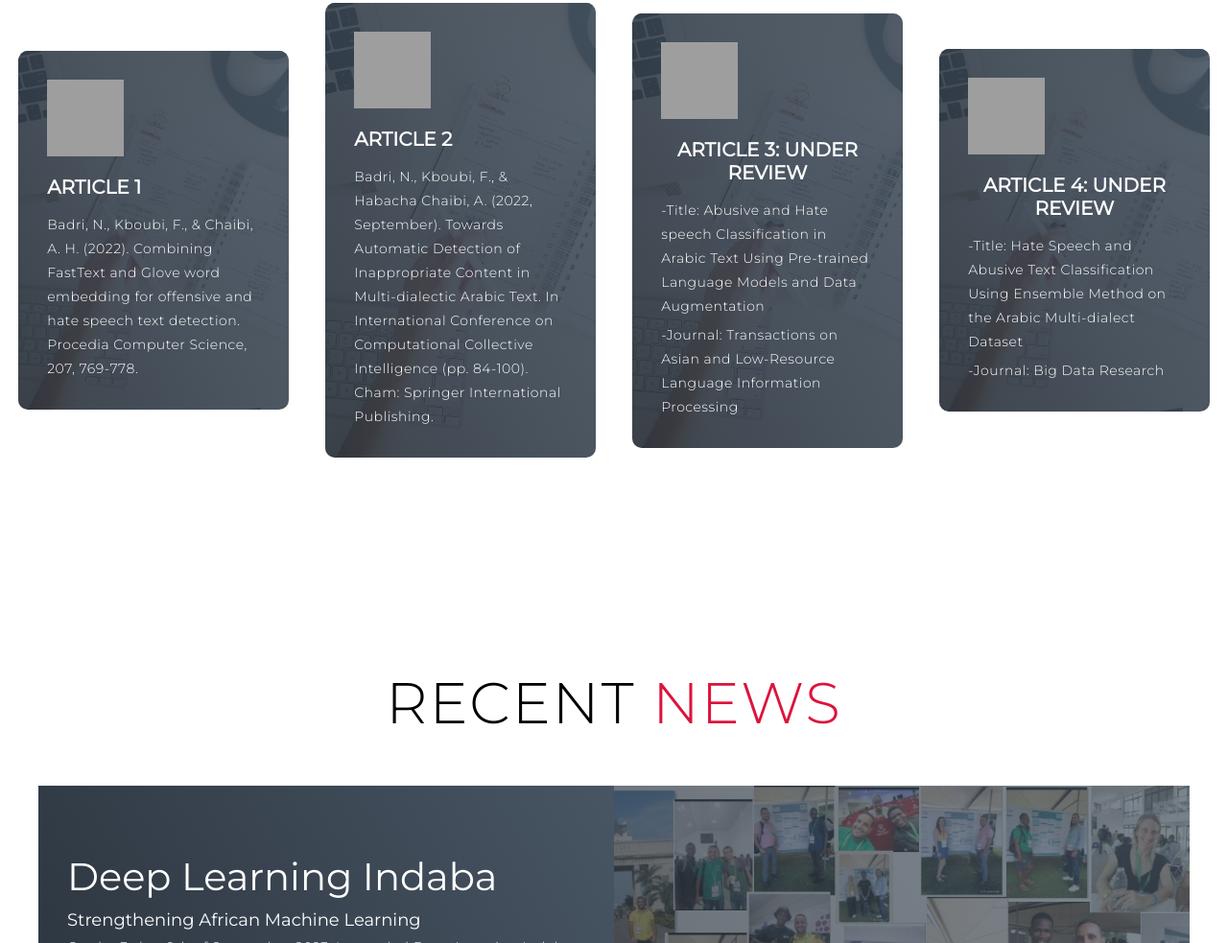
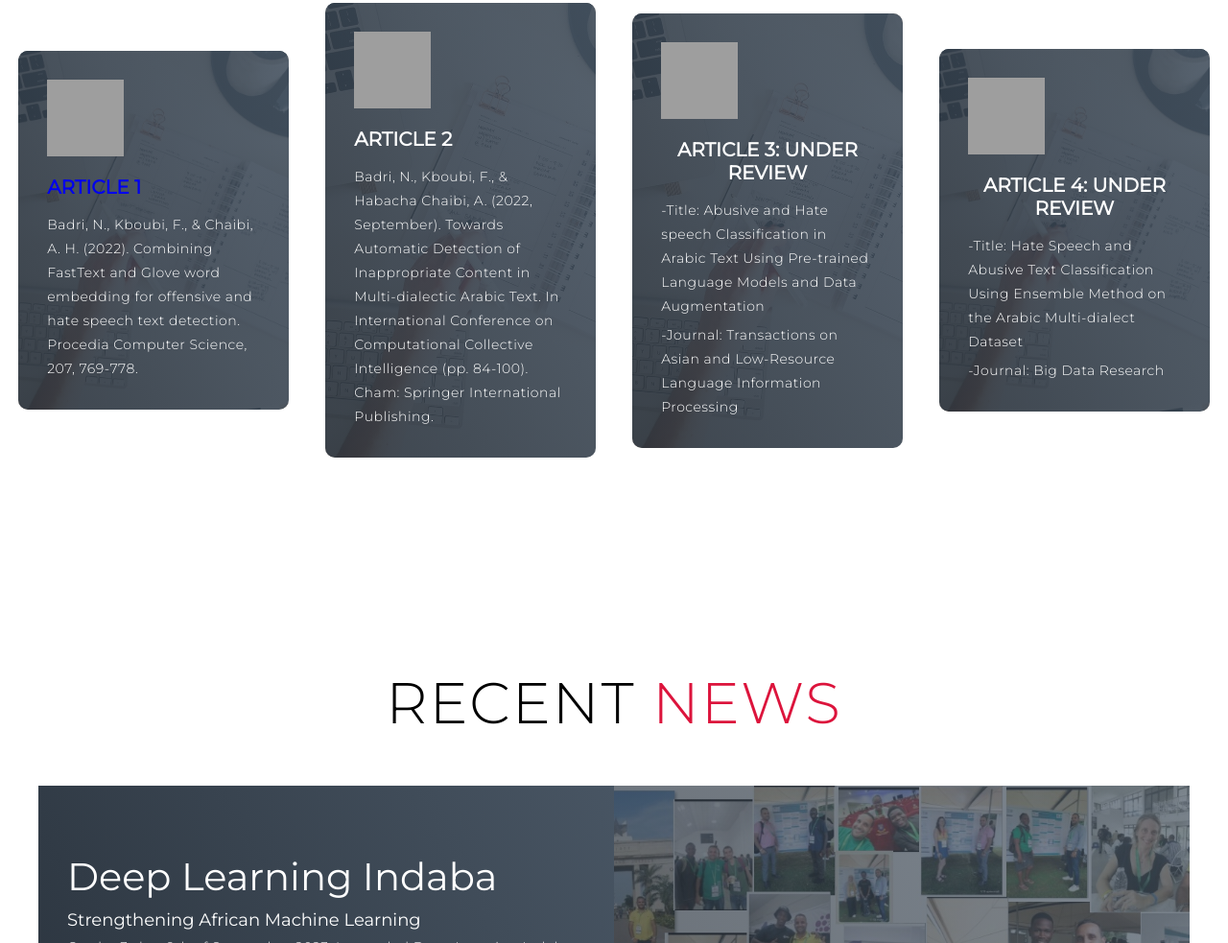
Before and after one commit to NabilBADRI/NabilBADRI.github.io, a plain HTML site: page index.html in a window 1280 px wide. Shown: the part 1299-2282 px from the top of the page at 96% size. Drawn offline with Linux system fonts and the light colour scheme; grey boxes are pictures that could not be loaded; files whose address does not match are found by name.

Commit message:
Add files via upload

```diff
--- a/index.html
+++ b/index.html
@@ -64,7 +64,8 @@
       <div class="publications-bottom">
         <div class="publications-item">
           <div class="icon"><img src="https://img.icons8.com/bubbles/100/000000/services.png" /></div>
-          <h2>Article 1</h2>
+          <!-- <h2>Article 1</h2> -->
+          <h2><a href="https://www.researchgate.net/publication/363713872_Towards_Automatic_Detection_of_Inappropriate_Content_in_Multi-dialectic_Arabic_Text#fullTextFileContent">Article 1</a></h2>
           <p>Badri, N., Kboubi, F., & Chaibi, A. H. (2022). Combining FastText and Glove word embedding for offensive and hate speech text detection.
 		  Procedia Computer Science, 207, 769-778.</p>
         </div>
```
